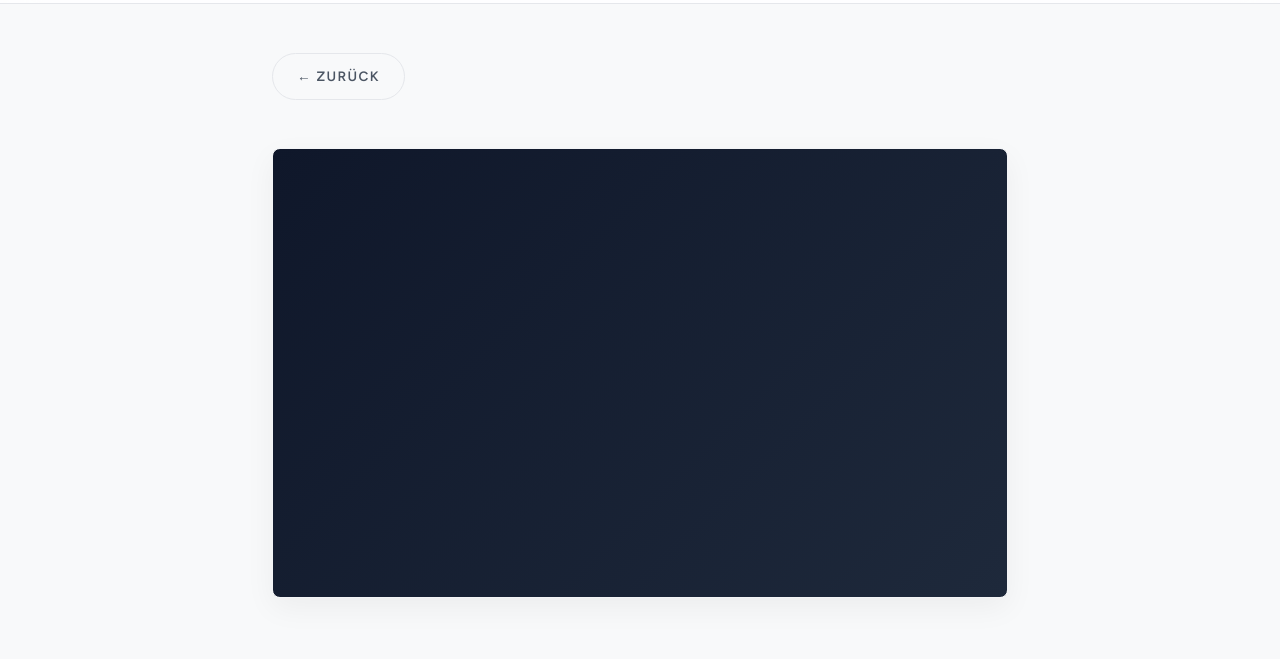
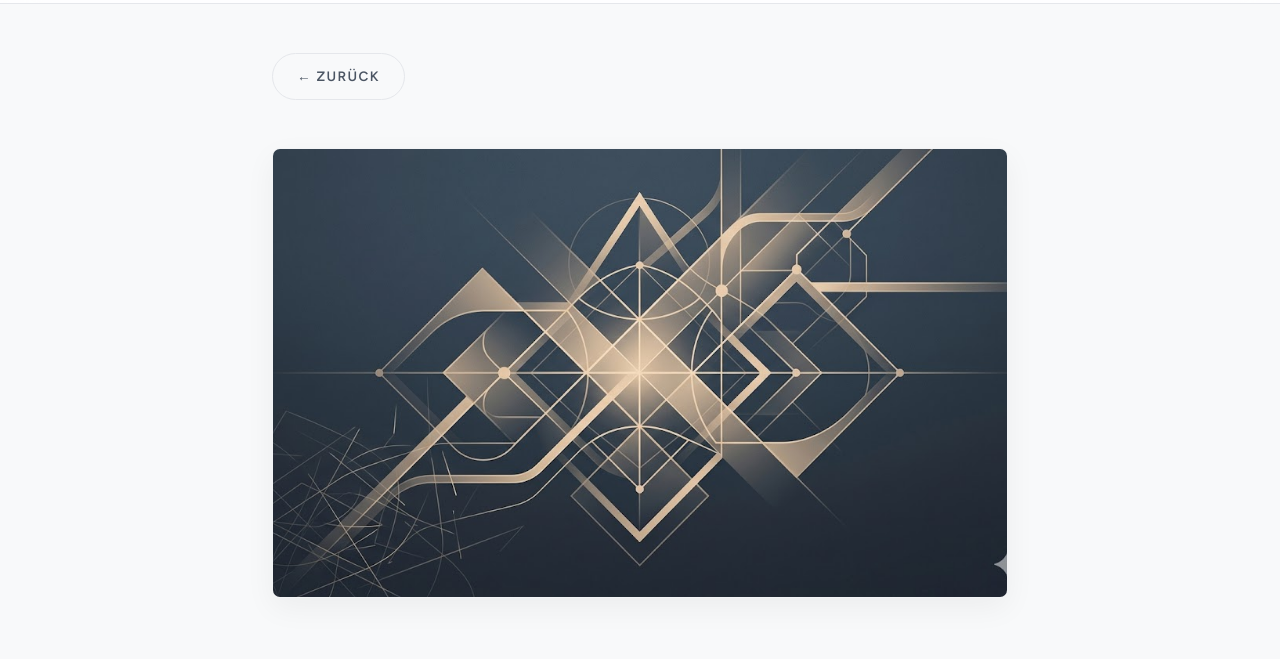
Before and after one commit to chreever/zeitqualitaet, an Eleventy site: page posts/wenn-der-kopf-nie-abschaltet-wege-aus-dem-overload.md in a window 1280 px wide. Shown: the part 87-746 px from the top of the page. Built offline with nearby package versions, Linux system fonts and the light colour scheme; Eleventy itself is replaced by a stand-in of ours; files that its build step writes are made by us from their sources.

Commit message:
Update Beiträge “wenn-der-kopf-nie-abschaltet-wege-aus-dem-overload”

```diff
--- a/posts/wenn-der-kopf-nie-abschaltet-wege-aus-dem-overload.md
+++ b/posts/wenn-der-kopf-nie-abschaltet-wege-aus-dem-overload.md
@@ -3,7 +3,7 @@ title: "Wenn der Kopf nie abschaltet: Wege aus dem Overload"
 draft: false
 category: Mentale Stärke
 date: 2026-06-18T09:45:00+02:00
-image: ""
+image: /img/overload.jpeg
 description: Dauerstress und Schlafmangel rauben dir den Fokus. Wie du den
   mentalen Overload stoppst und wieder in die Gestaltungskraft kommst.
 placement: Kein Banner
```
Also changed, not shown: img/overload.jpeg (added).
